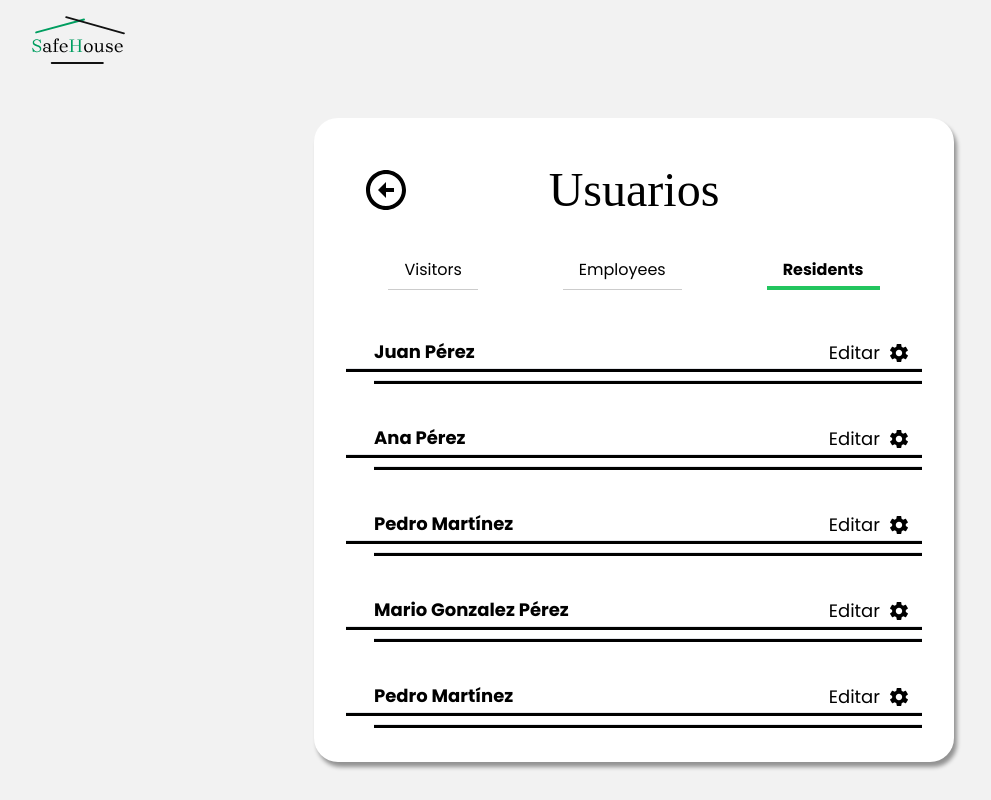
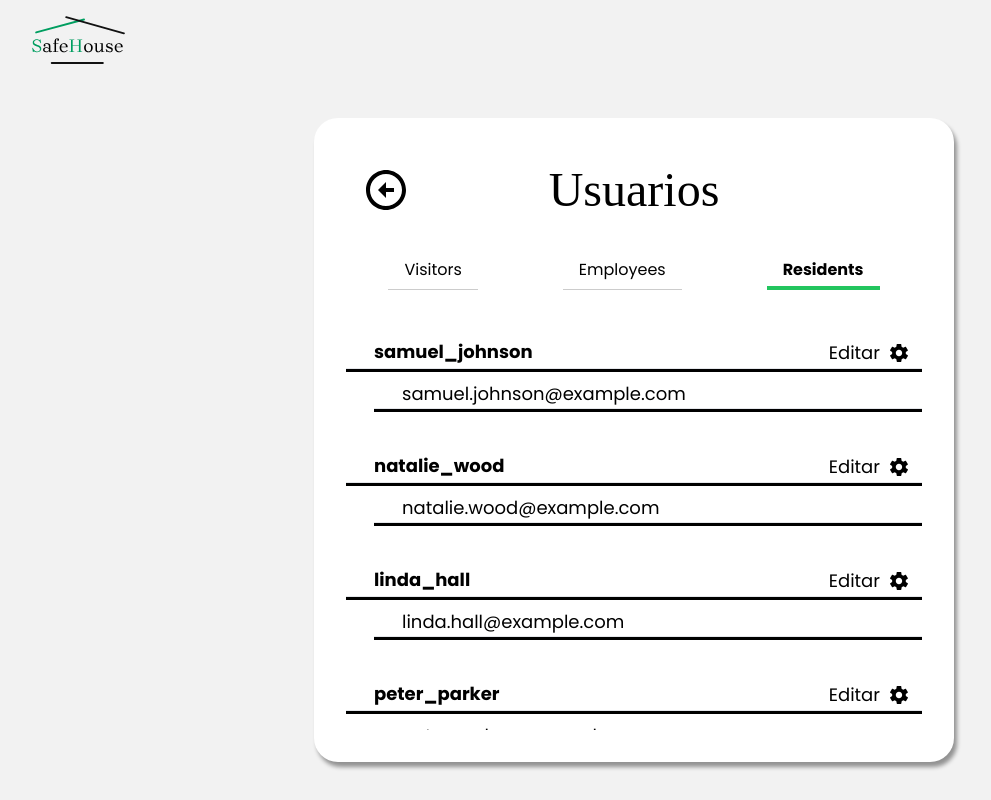
Before and after one commit to Fabio-Alfredo/deploy_definit, a React (Vite) app in the folder safeHouse-frontEnd/: page / in a window 1280 px wide. Both pictures are taken after a click on the button "Residents". Shown: the whole page, without its empty margins (6-997 px from the left). Built offline with nearby package versions, Linux system fonts and the light colour scheme; a web font is replaced by a local one.

Commit message:
add: fecth of user change 📄

```diff
--- a/safeHouse-frontEnd/src/components/ListViewComponents/ListContainer.jsx
+++ b/safeHouse-frontEnd/src/components/ListViewComponents/ListContainer.jsx
@@ -1,13 +1,10 @@
 import { useState, useEffect } from 'react';
 import fetchUsers from '../../service/fetchUsers';
 import VisitorsList from '../adminHousesComponents/VisitorsList';
-import fetchHouses from '../../service/fetchHouses';
-import UserEmailList from '../adminHousesComponents/UserEmailList';
 import TabOpt from './TabOpt';
 
 const ListContainer = () => {
     const [users, setUser] = useState([]);
-    const [houses, setHouse] = useState([]);
     const [toggle, setToggle] = useState(1);
 
     const resetScroll = () => {
@@ -27,15 +24,6 @@ const ListContainer = () => {
 
         getUser();
     }, []);
-
-    useEffect(() => {
-        const getHouse = async () => {
-            const fetcheHouse = await fetchHouses();
-            setHouse(fetcheHouse);
-        };
-
-        getHouse();
-    }, [])
 
 
     return (
@@ -62,8 +50,8 @@ const ListContainer = () => {
                 {toggle === 3 && (
                     <div id="residents">
                         {
-                            houses.map((house) => (
-                                <UserEmailList key={house.id} users={house.users} />
+                            users.filter(user => user.rol ==='resident' ).map((user) => (
+                                <VisitorsList key={user.id} user={user} />
                             ))
                         }
                     </div>
--- a/safeHouse-frontEnd/user.json
+++ b/safeHouse-frontEnd/user.json
@@ -185,6 +185,66 @@
             "user": "brian_martin",
             "email": "brian.martin@example.com",
             "rol": "user"
+        },
+        {
+            "id": 32,
+            "user": "samuel_johnson",
+            "email": "samuel.johnson@example.com",
+            "rol": "resident"
+        },
+        {
+            "id": 33,
+            "user": "natalie_wood",
+            "email": "natalie.wood@example.com",
+            "rol": "resident"
+        },
+        {
+            "id": 34,
+            "user": "linda_hall",
+            "email": "linda.hall@example.com",
+            "rol": "resident"
+        },
+        {
+            "id": 35,
+            "user": "peter_parker",
+            "email": "peter.parker@example.com",
+            "rol": "resident"
+        },
+        {
+            "id": 36,
+            "user": "tony_stark",
+            "email": "tony.stark@example.com",
+            "rol": "resident"
+        },
+        {
+            "id": 37,
+            "user": "bruce_wayne",
+            "email": "bruce.wayne@example.com",
+            "rol": "resident"
+        },
+        {
+            "id": 38,
+            "user": "clark_kent",
+            "email": "clark.kent@example.com",
+            "rol": "resident"
+        },
+        {
+            "id": 39,
+            "user": "diana_prince",
+            "email": "diana.prince@example.com",
+            "rol": "resident"
+        },
+        {
+            "id": 40,
+            "user": "steve_rogers",
+            "email": "steve.rogers@example.com",
+            "rol": "resident"
+        },
+        {
+            "id": 41,
+            "user": "natasha_romanoff",
+            "email": "natasha.romanoff@example.com",
+            "rol": "resident"
         }
     ]
 }
```
